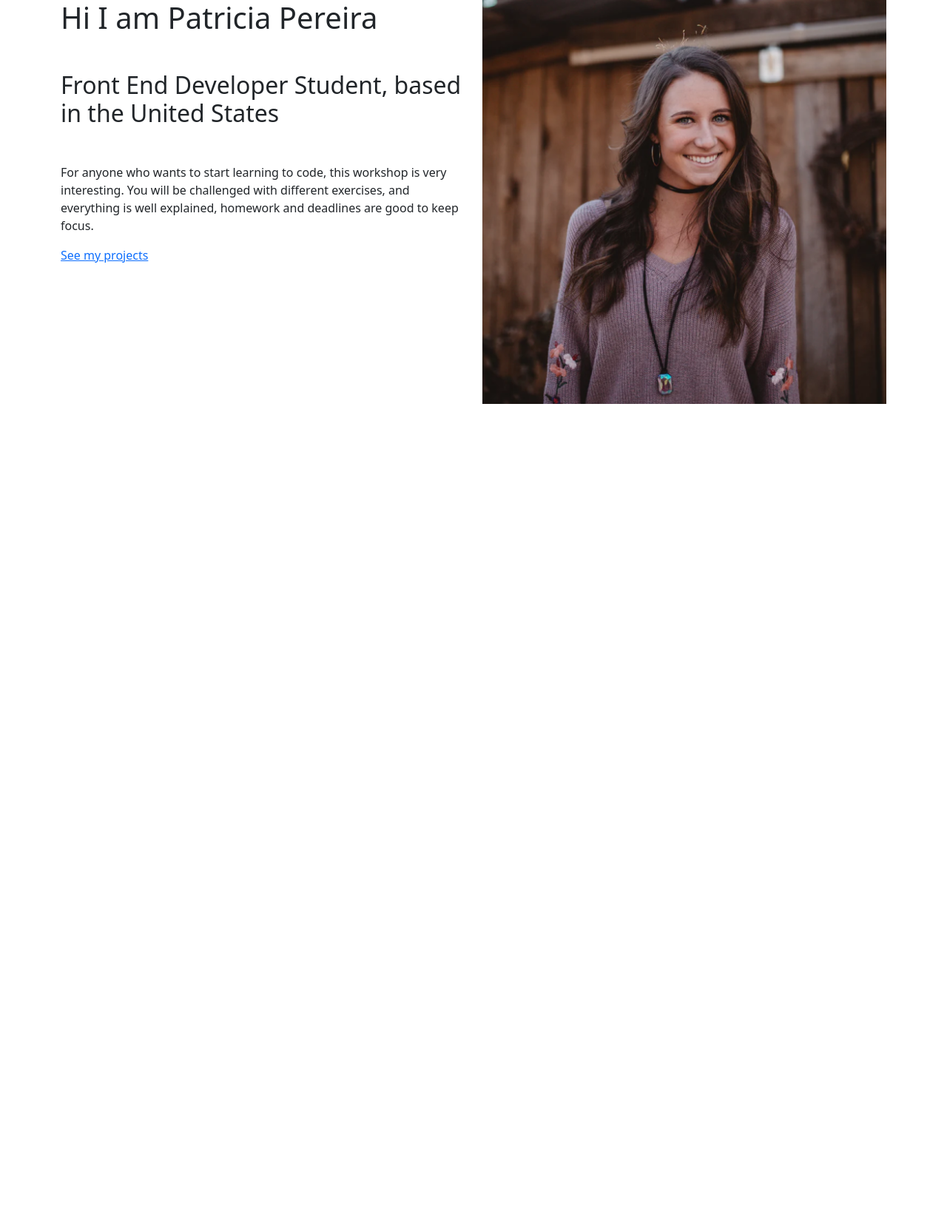
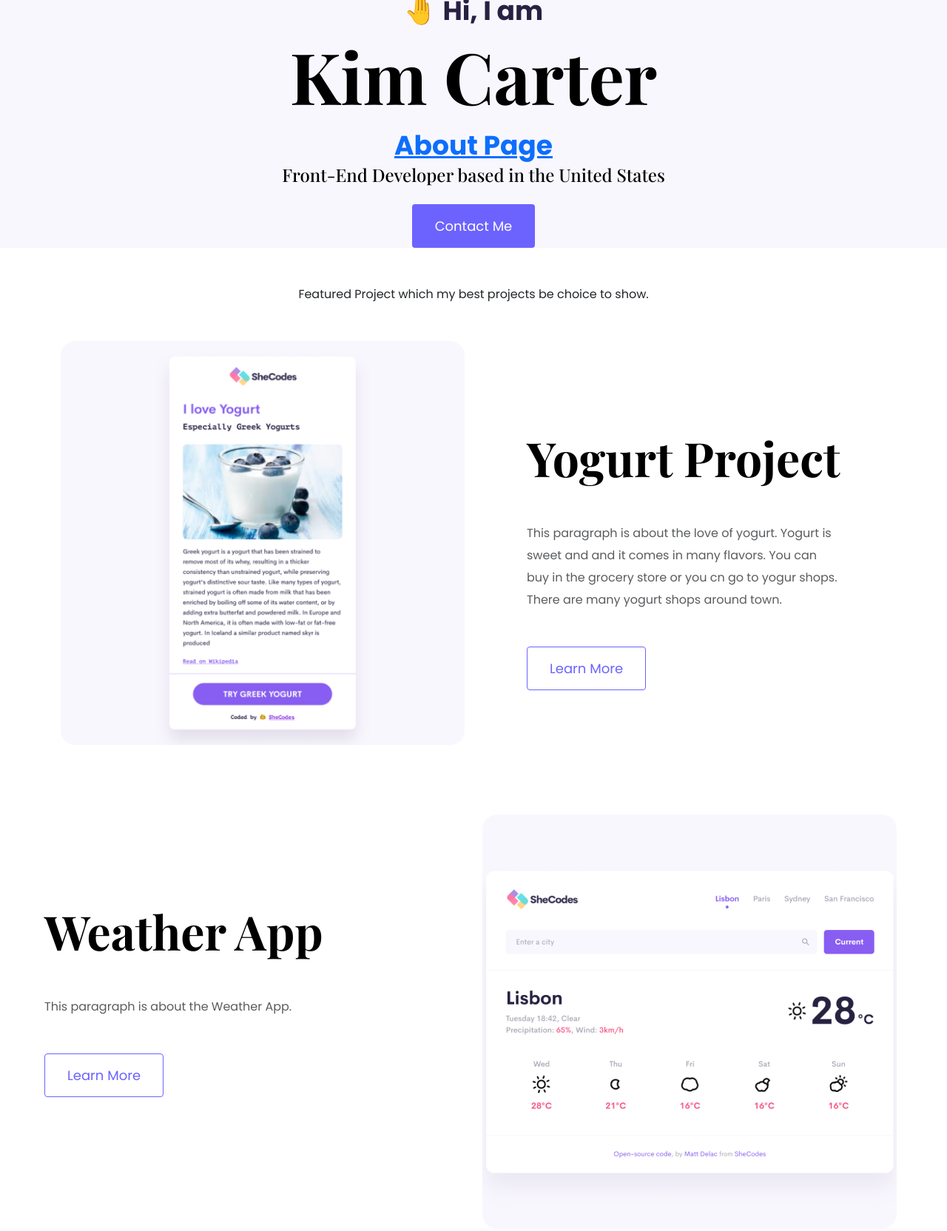
Before and after one commit to kmcarter2025/shecodes-work-folder, a plain HTML site: page about.html in a window 1280 px wide. Shown: the top 1664 px of the page at 74% size. Before the commit the page ends 800 px from the top, so only its background shows below. Drawn offline with nearby package versions, Linux system fonts and the light colour scheme.

Commit message:
Update about.html

```diff
--- a/about.html
+++ b/about.html
@@ -1,28 +1,101 @@
-<!doctype html>
+<!DOCTYPE html>
 <html lang="en">
   <head>
-    <meta charset="utf-8">
-    <meta name="viewport" content="width=device-width, initial-scale=1">
-    <title>Bootstrap demo</title>
-    <link href="https://cdn.jsdelivr.net/npm/bootstrap@5.2.3/dist/css/bootstrap.min.css" rel="stylesheet" integrity="sha384-rbsA2VBKQhggwzxH7pPCaAqO46MgnOM80zW1RWuH61DGLwZJEdK2Kadq2F9CUG65" crossorigin="anonymous">
+    <meta charset="utf-8" />
+    <meta name="viewport" content="width=device-width, initial-scale=1" />
+    <title>Project 4</title>
+    <link
+      href="https://cdn.jsdelivr.net/npm/bootstrap@5.3.0-alpha3/dist/css/bootstrap.min.css"
+      rel="stylesheet"
+      integrity="sha384-KK94CHFLLe+nY2dmCWGMq91rCGa5gtU4mk92HdvYe+M/SXH301p5ILy+dN9+nJOZ"
+      crossorigin="anonymous" />
+
+    <script
+      src="https://kit.fontawesome.com/a257c94ca1.js"
+      crossorigin="anonymous"></script>
+
+    <link rel="preconnect" href="https://fonts.googleapis.com" />
+    <link rel="preconnect" href="https://fonts.gstatic.com" crossorigin />
+    <link
+      href="https://fonts.googleapis.com/css2?family=Playfair+Display:wght@500;700&family=Poppins:wght@400;500;700;900&family=Roboto&display=swap"
+      rel="stylesheet" />
+    <link rel="stylesheet" href="styles/portfolio.css" />
   </head>
   <body>
-    <div class="about-section container">
-        <div class="row">
-            <div class="col-6">
-   <h1 class="mb-5">Hi I am Patricia Pereira</h1>
-   <h2 class="mb-5">Front End Developer Student, based in the United States
-   </h2>
-   <p>For anyone who wants to start learning to code, this workshop is very interesting.  You will be challenged with different exercises, and everything is well explained, homework and deadlines are good to keep focus.</p>
-    <a href="">See my projects</a>
+    <div class="hero">
+    <p>🤚 Hi, I am</p>
+    <h1>Kim Carter</h1>
 
-     </div>
-     <div class="col-6">
-   <img src="images/Patricia.png" alt=""
-   class="img-fluid" />
+    <p><a href="about.html">About Page</a></p>
+
+    <h2 class="mb-3">Front-End Developer based in the United States</h2>
+    <div>
+    <a href="#" class="btn btn-branding">Contact Me</a>
+    </div>
+</div>
+<p class="text-center m-5">
+Featured Project which my best projects be choice
+to show.
+</p>
+<div class="container">
+  <div class="row mb-5">
+    <div class="col d-none d-lg-block">
+      <img src="images/yogurt.png"
+      class="img-fluid" alt="" />
+    </div>
+    <div class="col-6">
+     <div class="project-description">
+   <h2 class="mb-5">Yogurt Project</h2>
+   <p class="mb-5 text-muted">
+
+    This paragraph is about the love of yogurt.
+    Yogurt is sweet and and it comes in many flavors.  You can buy in the grocery store or you cn go to yogur shops.
+     There are many yogurt shops around town.</p>
+
+    <a href="" class="btn btn-branding-outline">Learn More</a>
+   </div>
+ </div>
+</div>
+</div>
+<div class="row mb-5">
+
+  <div class="col-6">
+   <div class="project-description">
+ <h2 class="mb-5">Weather App</h2>
+ <p class="mb-5 text-muted">
+
+  This paragraph is about the Weather App.</p>
+
+  <a href="" class="btn btn-branding-outline">Learn More</a>
+ </div>
+</div>
+ <div class="col d-none d-lg-block">
+  <img src="images/weather.png"
+  class="img-fluid" alt="" />
 </div>
 </div>
 
-    <script src="https://cdn.jsdelivr.net/npm/bootstrap@5.2.3/dist/js/bootstrap.bundle.min.js" integrity="sha384-kenU1KFdBIe4zVF0s0G1M5b4hcpxyD9F7jL+jjXkk+Q2h455rYXK/7HAuoJl+0I4" crossorigin="anonymous"></script>
+<div class="row mb-5">
+  <div class="col d-none d-lg-block">
+    <img src="images/Dictionary.png"
+    class="img-fluid" alt="" />
+  </div>
+  <div class="col-6">
+   <div class="project-description">
+ <h2 class="mb-5">Dictionary App</h2>
+ <p class="mb-5 text-muted">
+
+  This paragraph is about the Dictionary App.</p>
+
+  <a href="" class="btn btn-branding-outline">Learn More</a>
+ </div>
+</div>
+</div>
+
+<script
+        src="https://cdn.jsdelivr.net/npm/bootstrap@5.3.0-alpha3/dist/js/bootstrap.bundle.min.js"
+        integrity="sha384-ENjdO4Dr2bkBIFxQpeoTz1HIcje39Wm4jDKdf19U8gI4ddQ3GYNS7NTKfAdVQSZe"
+        crossorigin="anonymous"></script>
+    </div>
   </body>
 </html>
```
